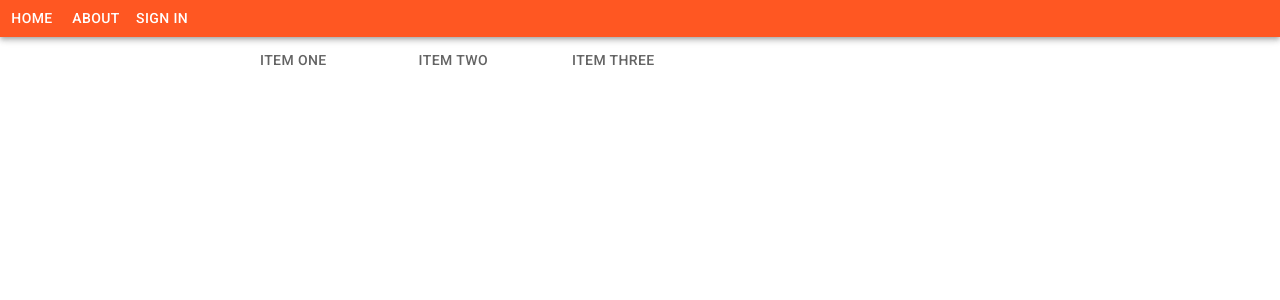
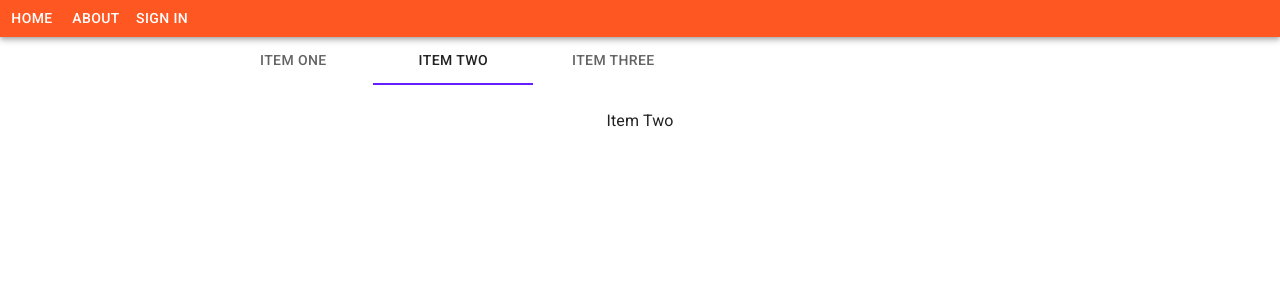
Before and after one commit to ricardoglez/ssrStrava, a Next.js app: page / in a window 1280 px wide. Shown: the top 300 px of the page. Built offline with nearby package versions, Linux system fonts and the light colour scheme.

Commit message:
mod variables

```diff
--- a/components/Home.js
+++ b/components/Home.js
@@ -33,12 +33,12 @@ const a11yProps = (index) => {
   }
 
 const Home = () => {
-    const [value, setValue] = useState(null);
+    const [value, setValue] = useState(1);
     const handleChange = (event, newValue) => {
         setValue(newValue);
       };
     return (
-        <Grid container >
+        <Grid direction='column' container >
             <Tabs value={value} onChange={handleChange} aria-label="simple tabs example">
                 <Tab label="Item One" {...a11yProps(0)} />
                 <Tab label="Item Two" {...a11yProps(1)} />
```
